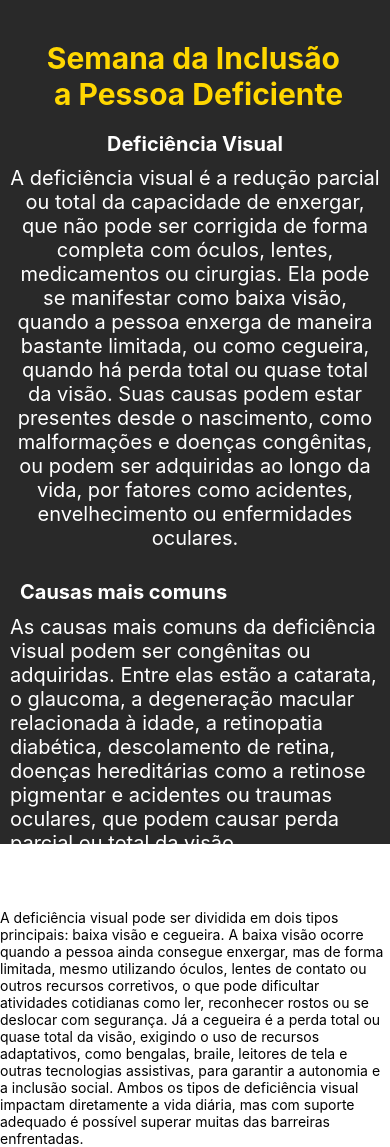
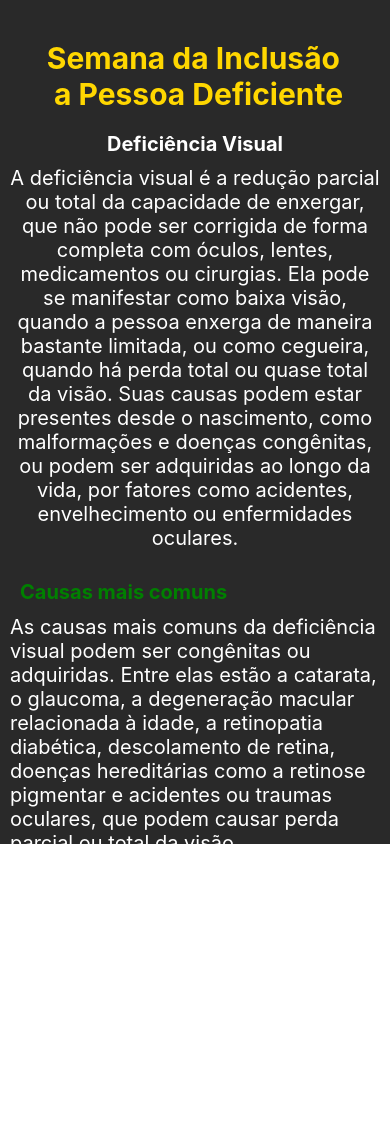
Before and after one commit to welli363/CavaleiroDoZodiaco, a React Native app: screen / in a window 390 px wide. After the commit the page ends 844 px from the top, so only its background shows below. Built offline with nearby package versions, Linux system fonts and the light colour scheme.

Commit message:
alterei a cor dos titulos

```diff
--- a/App.js
+++ b/App.js
@@ -10,13 +10,15 @@ import Tipos from "./src/components/Tipos"
 
 export default function App() {
   return (
-    <View style={styles.container}>
+    <ScrollView>
+   <View style={styles.container}>
     <Titulo/>
     <Subtitulo/>
     <Texto/>
     <TextoCausas/>
     <Tipos/>
     </View>
+    </ScrollView>
   );
 }
 
--- a/src/components/TextoCausas.jsx
+++ b/src/components/TextoCausas.jsx
@@ -3,7 +3,7 @@ import { StyleSheet, Text, View } from 'react-native';
 export default function TextoCausas (){
     return (
         <View>
-            <Text style={{fontSize: 20, color: '#fff', marginTop: 20, marginBottom: 0.5, fontWeight:'bold', marginLeft: 20}}>
+            <Text style={{fontSize: 20, color: '#008000', marginTop: 20, marginBottom: 0.5, fontWeight:'bold', marginLeft: 20}}>
                 Causas mais comuns
             </Text>
         <Text style={{fontSize: 20, color: "white", margin: 10}}>
--- a/src/components/Tipos.jsx
+++ b/src/components/Tipos.jsx
@@ -3,10 +3,10 @@ import { StyleSheet, Text, View } from 'react-native';
 export default function Tipos (){
     return(
         <View>
-            <Text style={{fontSize: 20, color: '#fff', marginTop: 20, fontWeight:'bold'}}>
+            <Text style={{fontSize: 20, color: '#0000FF', marginTop: 20, marginBottom: 0.5, fontWeight:'bold', marginLeft: 20}}>
                 Tipos de deficiência Visual
             </Text>
-            <Text>
+            <Text style={{fontSize: 20, color: "white", margin: 10}}>
                 A deficiência visual pode ser dividida em dois tipos principais: baixa visão e cegueira. A baixa visão ocorre quando a pessoa ainda consegue enxergar, mas de forma limitada, mesmo utilizando óculos, lentes de contato ou outros recursos corretivos, o que pode dificultar atividades cotidianas como ler, reconhecer rostos ou se deslocar com segurança. Já a cegueira é a perda total ou quase total da visão, exigindo o uso de recursos adaptativos, como bengalas, braile, leitores de tela e outras tecnologias assistivas, para garantir a autonomia e a inclusão social. Ambos os tipos de deficiência visual impactam diretamente a vida diária, mas com suporte adequado é possível superar muitas das barreiras enfrentadas.
             </Text>
         </View>
```
